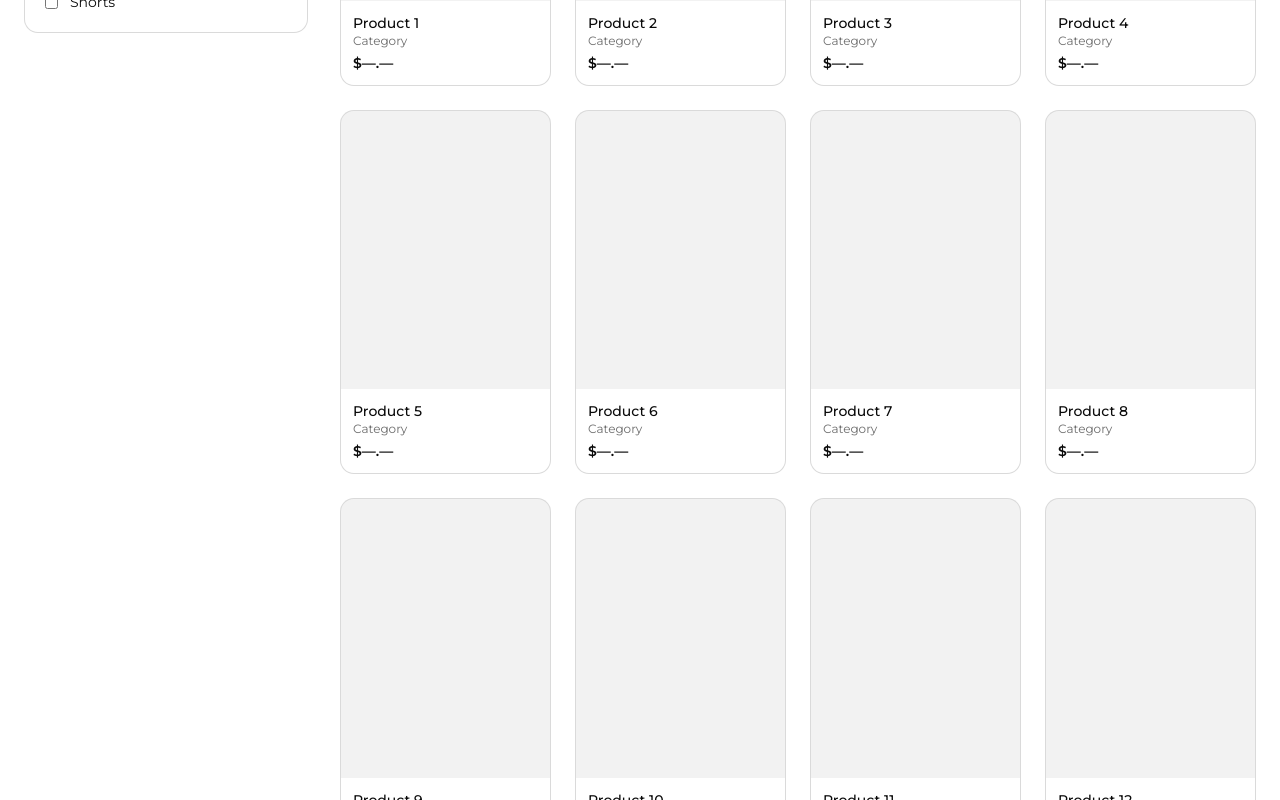
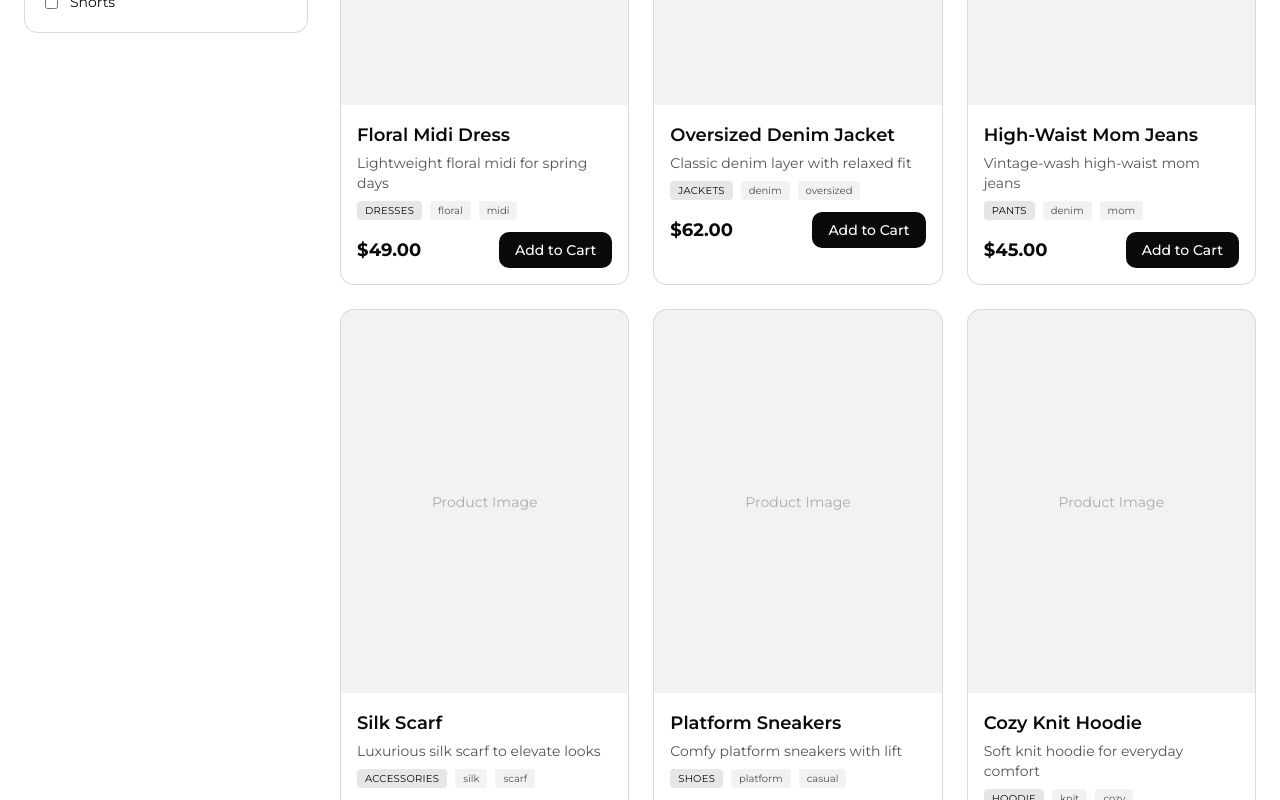
Before and after one commit to aleehjoo/better-thrift, a Next.js app: page /women in a window 1280 px wide. Shown: the part 460-1260 px from the top of the page. Built offline with nearby package versions, Linux system fonts and the light colour scheme.

Commit message:
Implemented reusability of product grid component on men's and women's page

```diff
--- a/src/app/men/page.tsx
+++ b/src/app/men/page.tsx
@@ -2,6 +2,7 @@
 
 import React, { useMemo, useState } from 'react'
 import Navbar from "@/components/Navbar";
+import ProductGrid from "@/components/ProductGrid";
 
 export default function MensPage () {
     const TYPES = [
@@ -102,23 +103,7 @@
                             </div>
                         </div>
 
-                        <div className="grid grid-cols-2 sm:grid-cols-3 lg:grid-cols-4 gap-6">
-                            {filtered.map((p) => (
-                                <div key={p.id} className="group rounded-xl overflow-hidden border border-foreground/15 bg-background">
-                                    <div className="aspect-[3/4] bg-foreground/5" />
-                                    <div className="p-3">
-                                        <p className="text-sm font-medium">{p.name}</p>
-                                        <div className="flex items-center gap-2 mt-1 flex-wrap">
-                                            <span className="text-[10px] uppercase tracking-wide bg-foreground/10 text-foreground px-2 py-0.5 rounded">{p.type}</span>
-                                            {p.tags.slice(0, 2).map(tag => (
-                                                <span key={tag} className="text-[10px] bg-foreground/5 text-foreground/70 px-2 py-0.5 rounded">{tag}</span>
-                                            ))}
-                                        </div>
-                                        <p className="mt-2 text-sm font-semibold">{p.price}</p>
-                                    </div>
-                                </div>
-                            ))}
-                        </div>
+                        <ProductGrid products={filtered} />
                     </main>
                 </div>
             </div>
--- a/src/app/women/page.tsx
+++ b/src/app/women/page.tsx
@@ -1,7 +1,22 @@
 import React from 'react'
 import Navbar from "@/components/Navbar";
+import ProductGrid from "@/components/ProductGrid";
 
 export default function WomensPage () {
+    const PRODUCTS = [
+        { id: 1, name: "Floral Midi Dress", price: "$49.00", type: "Dresses", tags: ["floral", "midi"], description: "Lightweight floral midi for spring days" },
+        { id: 2, name: "Oversized Denim Jacket", price: "$62.00", type: "Jackets", tags: ["denim", "oversized"], description: "Classic denim layer with relaxed fit" },
+        { id: 3, name: "High-Waist Mom Jeans", price: "$45.00", type: "Pants", tags: ["denim", "mom"], description: "Vintage-wash high-waist mom jeans" },
+        { id: 4, name: "Silk Scarf", price: "$24.00", type: "Accessories", tags: ["silk", "scarf"], description: "Luxurious silk scarf to elevate looks" },
+        { id: 5, name: "Platform Sneakers", price: "$59.00", type: "Shoes", tags: ["platform", "casual"], description: "Comfy platform sneakers with lift" },
+        { id: 6, name: "Cozy Knit Hoodie", price: "$39.00", type: "Hoodie", tags: ["knit", "cozy"], description: "Soft knit hoodie for everyday comfort" },
+        { id: 7, name: "Ribbed Cardigan", price: "$35.00", type: "Sweaters", tags: ["ribbed", "cardigan"], description: "Layerable ribbed knit cardigan" },
+        { id: 8, name: "Tailored Blazer", price: "$75.00", type: "Suits & Blazers", tags: ["tailored", "work"], description: "Polished blazer for work or evening" },
+        { id: 9, name: "Linen Shorts", price: "$29.00", type: "Shorts", tags: ["linen", "summer"], description: "Breathable linen shorts" },
+        { id: 10, name: "Graphic Tee", price: "$19.00", type: "Shirts", tags: ["graphic", "casual"], description: "Soft cotton graphic t-shirt" },
+        { id: 11, name: "Pleated Skirt", price: "$42.00", type: "Skirts", tags: ["pleated", "flowy"], description: "Flowy pleated skirt" },
+        { id: 12, name: "Ankle Boots", price: "$68.00", type: "Shoes", tags: ["ankle", "leather"], description: "Versatile ankle boots" },
+    ];
     return (
         <section className="w-full">
             <Navbar />
@@ -61,7 +76,7 @@
 
                     <main className="md:col-span-3">
                         <div className="flex items-center justify-between mb-4">
-                            <p className="text-sm text-foreground/70">Showing curated men's items</p>
+                            <p className="text-sm text-foreground/70">Showing {PRODUCTS.length} items</p>
                             <div className="hidden md:flex items-center gap-2 text-sm text-foreground/60">
                                 <span>Sort:</span>
                                 <button className="px-2 py-1 rounded border border-foreground/15 hover:bg-foreground/5">Featured</button>
@@ -70,18 +85,7 @@
                             </div>
                         </div>
 
-                        <div className="grid grid-cols-2 sm:grid-cols-3 lg:grid-cols-4 gap-6">
-                            {[...Array(12)].map((_, i) => (
-                                <div key={i} className="group rounded-xl overflow-hidden border border-foreground/15 bg-background">
-                                    <div className="aspect-[3/4] bg-foreground/5" />
-                                    <div className="p-3">
-                                        <p className="text-sm font-medium">Product {i + 1}</p>
-                                        <p className="text-xs text-foreground/60">Category</p>
-                                        <p className="mt-1 text-sm font-semibold">$—.—</p>
-                                    </div>
-                                </div>
-                            ))}
-                        </div>
+                        <ProductGrid products={PRODUCTS}/>
                     </main>
                 </div>
             </div>
--- a/src/components/ProductGrid.tsx
+++ b/src/components/ProductGrid.tsx
@@ -6,7 +6,7 @@
     price: string;
     type: string;
     tags: string[];
-    description: string;
+    description?: string;
 }
 
 type ProductGridProps = {
@@ -16,7 +16,7 @@
 
 const ProductGrid: React.FC<ProductGridProps> = ({ products, className }) => {
     return (
-        <div className={["grid grid-cols-1 sm:grid-cols-2 lg:grid-cols-3 gap-6", className].filter(Boolean).join(' ')}>
+        <div className={["grid grid-cols-1 sm:grid-cols-2 md:grid-cols-3 lg:grid-cols-3 gap-6", className].filter(Boolean).join(' ')}>
             {products.map((product) => (
                 <div key={product.id} className="group rounded-xl overflow-hidden border border-foreground/15 bg-background hover:shadow-lg transition-shadow">
                     <div className="aspect-[3/4] bg-foreground/5 flex items-center justify-center">
@@ -24,7 +24,9 @@
                     </div>
                     <div className="p-4">
                         <h3 className="text-lg font-semibold mb-1">{product.name}</h3>
-                        <p className="text-sm text-foreground/70 mb-2">{product.description}</p>
+                        {product.description && (
+                                                    <p className="text-sm text-foreground/70 mb-2">{product.description}</p>
+                                                )}
                         <div className="flex items-center gap-2 mb-3 flex-wrap">
                             <span className="text-[10px] uppercase tracking-wide bg-foreground/10 text-foreground px-2 py-0.5 rounded">{product.type}</span>
                             {product.tags.slice(0, 2).map(tag => (
@@ -33,7 +35,7 @@
                         </div>
                         <div className="flex items-center justify-between">
                             <p className="text-lg font-bold">{product.price}</p>
-                            <button className="px-4 py-2 bg-foreground text-background rounded-lg hover:bg-foreground/90 transition-colors text-sm">
+                            <button className="inline-flex items-center justify-center h-9 px-4 bg-foreground text-background rounded-lg hover:bg-foreground/90 transition-colors text-sm font-medium whitespace-nowrap flex-none">
                                 Add to Cart
                             </button>
                         </div>
```
